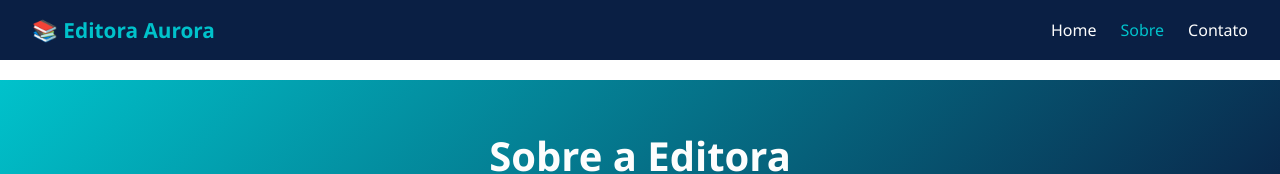
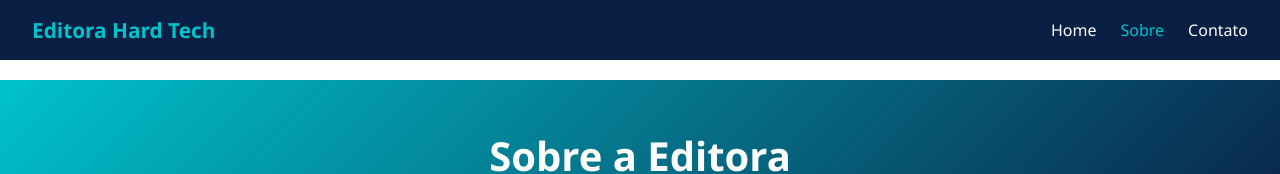
Before and after one commit to nardisabela/hardtech, a plain HTML site: page sobre.html in a window 1280 px wide. Shown: the top 174 px of the page. Drawn offline with Linux system fonts and the light colour scheme.

Commit message:
Update sobre.html
Atualização de head

```diff
--- a/sobre.html
+++ b/sobre.html
@@ -15,7 +15,7 @@
 <body>
   <!-- Navbar -->
   <header class="navbar">
-    <div class="logo">📚 Editora Aurora</div>
+    <div class="logo">Editora Hard Tech</div>
     <nav class="nav-links" id="navLinks">
       <a href="index.html">Home</a>
       <a href="sobre.html" class="active">Sobre</a>
```
